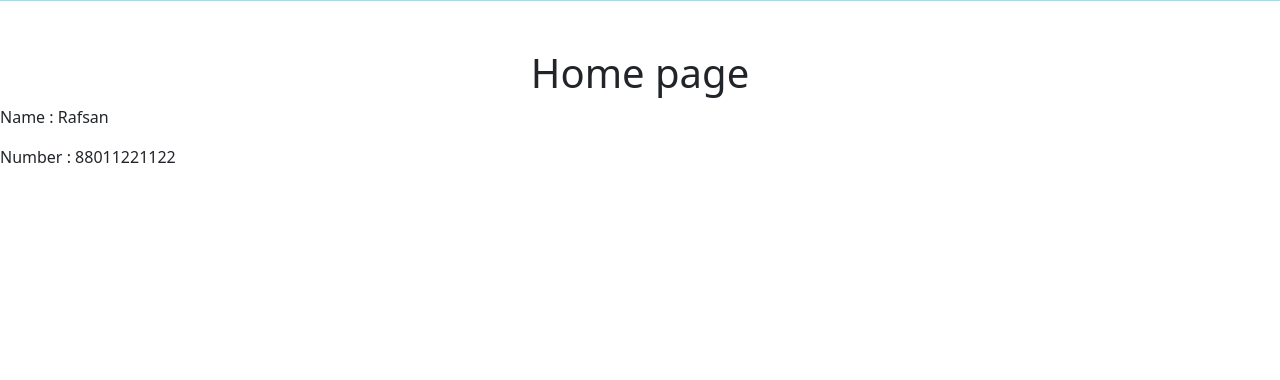
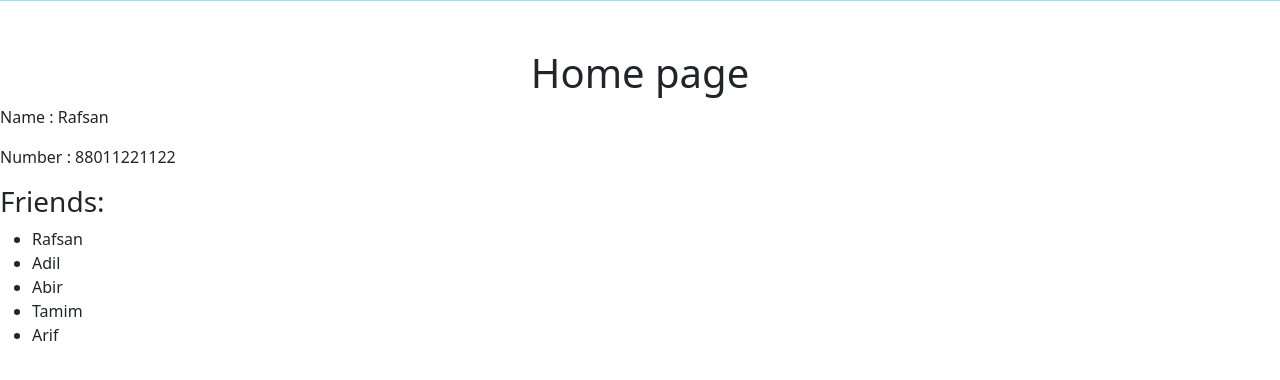
Before and after one commit to RafsanRifat/Django_Small_Project, a Django app: page / in a window 1280 px wide. Shown: the part 211-591 px from the top of the page. Run offline with Django 3.2, Linux system fonts and the light colour scheme.

Commit message:
for loop in list

```diff
--- a/myProject/views.py
+++ b/myProject/views.py
@@ -7,6 +7,7 @@ def home(request):
     text = {
         'name': 'Rafsan',
         'phone': +88011221122,
+        'friends': ['Rafsan', 'Adil', 'Abir', 'Tamim', 'Arif',]
 
     }
     return render(request, 'index.html', text)
--- a/templates/index.html
+++ b/templates/index.html
@@ -10,5 +10,12 @@
         <h1 class="text-center">Home page</h1>
     <p>Name : {{ name }} </p>
     <p>Number : {{ phone }} </p>
+    <h3>Friends:</h3>
+    <ul class="friends">
+        {% for friend in friends  %}
+            <li class="friends_name">{{ friend }}</li>
+        {% endfor %}
+
+    </ul>
     </div>
 {% endblock %}
```
